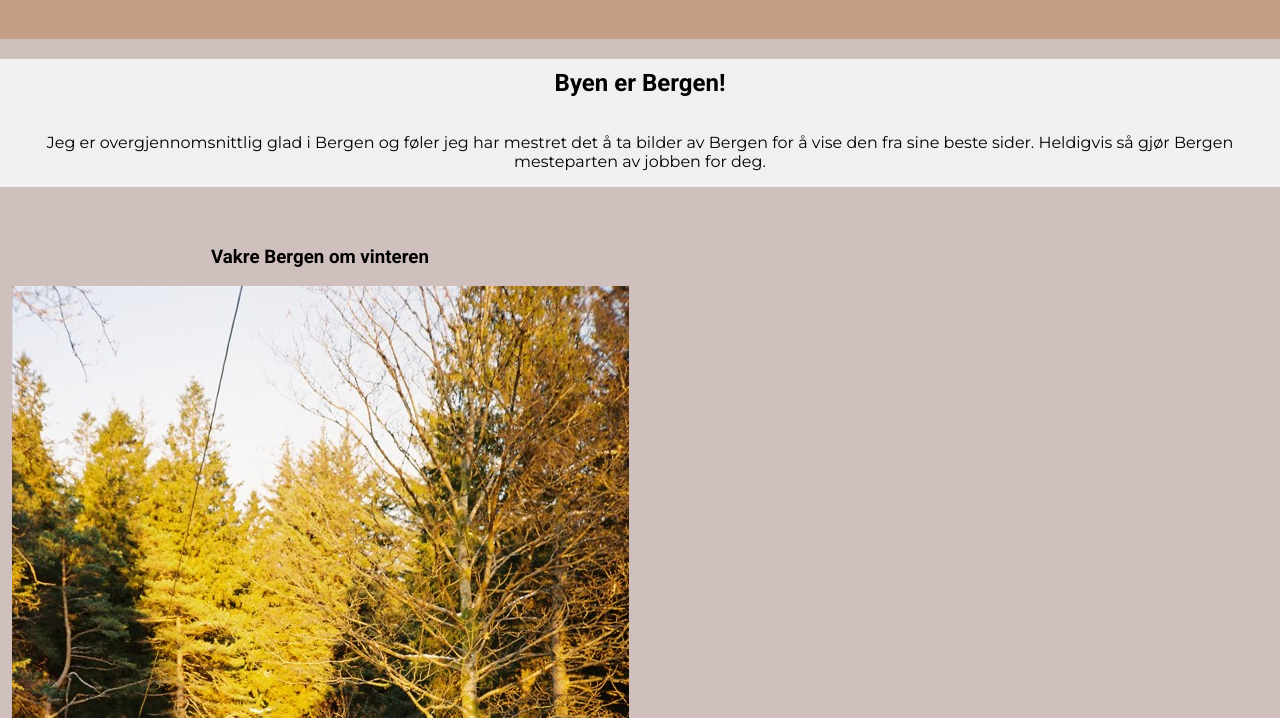
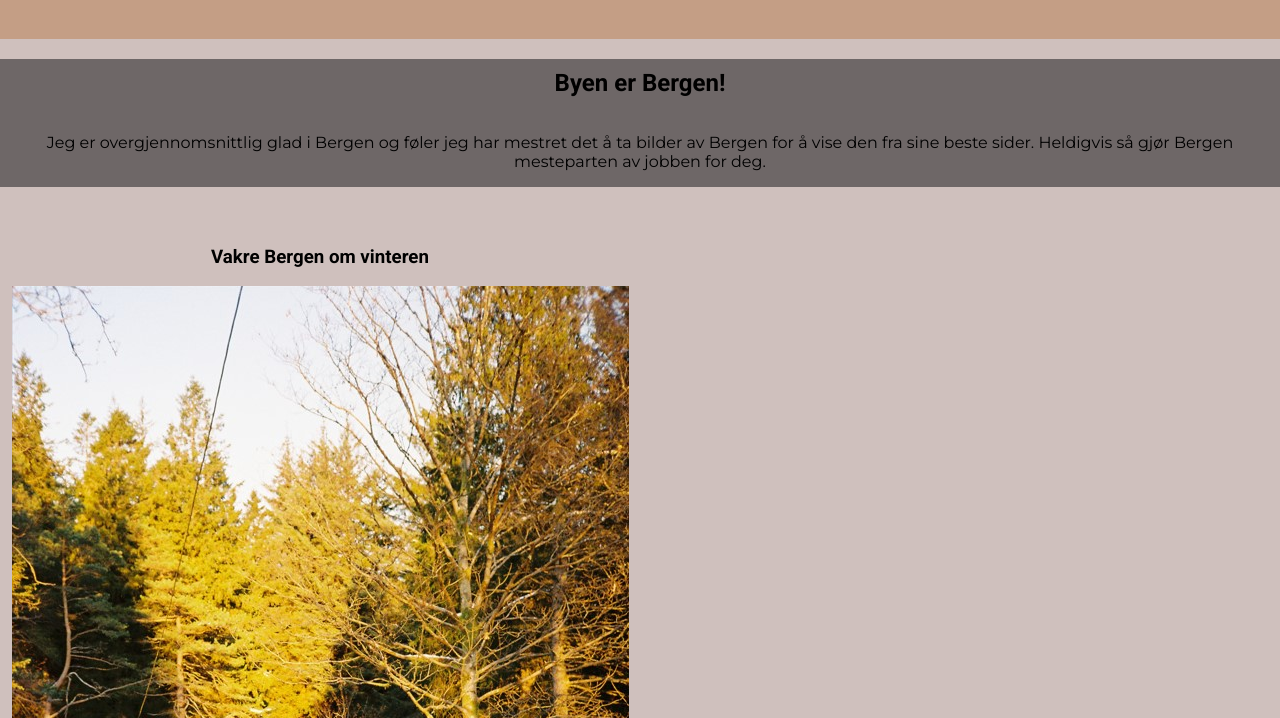
Before and after one commit to spacefroggie/Innlevering-nr-3, a website: page index.html in a window 1280 px wide. In both pictures the pointer is over the element 640 px from the left and 204 px from the top of the page. Shown: the part 82-800 px from the top of the page. Drawn offline with Linux system fonts and the light colour scheme.

Commit message:
Update styles.css

```diff
--- a/styles.css
+++ b/styles.css
@@ -70,6 +70,6 @@ footer {
 
 /* forsøk på hover greier */
 .hero:hover {
-  background-color: #f0f0f0;
+  background-color: #6e6767;
   transition: background-color 0.3s ease;
 }
```
